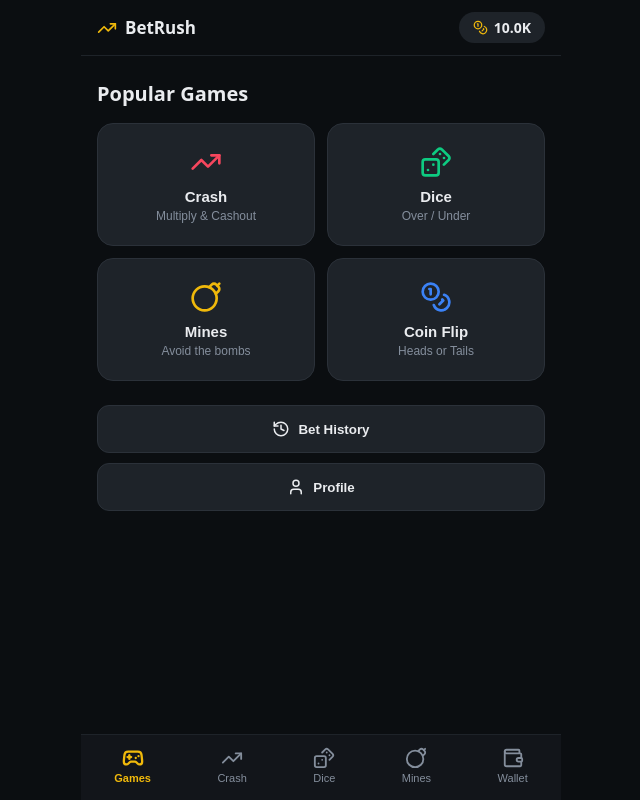
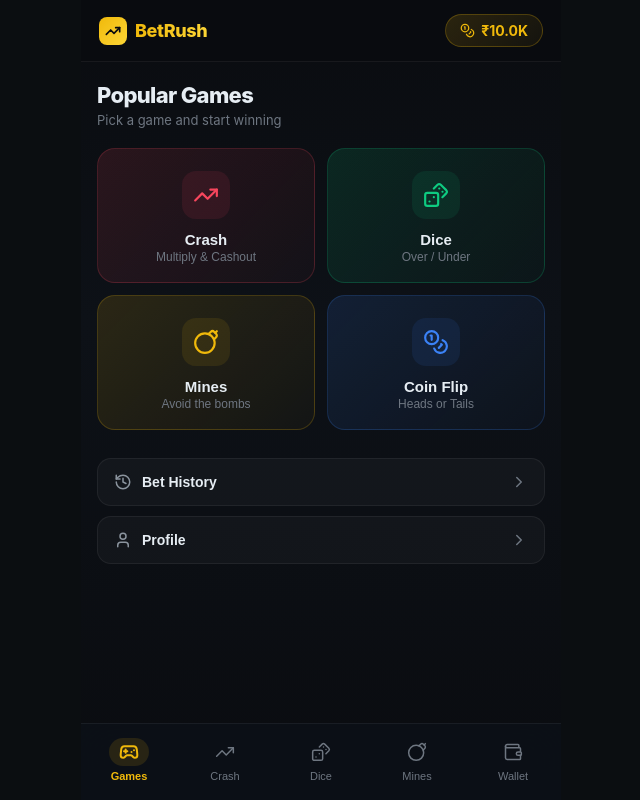
Before and after one commit to ima665931-spec/grok-workspace-app, a React (Vite) app: page / in a window 1280 px wide. Shown: the whole page, without its empty margins (319-959 px from the left). Built offline with nearby package versions, Linux system fonts and the light colour scheme.

Commit message:
Premium professional UI redesign

```diff
--- a/src/components/game/GameApp.tsx
+++ b/src/components/game/GameApp.tsx
@@ -36,50 +36,65 @@ export function GameApp() {
     <div
       style={{
         minHeight: "100vh",
-        background: "#0b0e11",
-        color: "#eaecef",
+        background: "linear-gradient(180deg, #0a0c10 0%, #0d1117 40%, #0a0c10 100%)",
+        color: "#e6edf3",
         display: "flex",
         flexDirection: "column",
         maxWidth: 480,
         margin: "0 auto",
-        fontFamily: "system-ui, -apple-system, sans-serif",
+        fontFamily: "-apple-system, BlinkMacSystemFont, 'Segoe UI', Roboto, sans-serif",
       }}
     >
+      {/* Header */}
       <header
         style={{
           position: "sticky",
           top: 0,
           zIndex: 30,
-          background: "#0b0e11",
-          borderBottom: "1px solid #1e2329",
-          padding: "12px 16px",
+          background: "rgba(10, 12, 16, 0.85)",
+          backdropFilter: "blur(16px)",
+          WebkitBackdropFilter: "blur(16px)",
+          borderBottom: "1px solid rgba(255,255,255,0.06)",
+          padding: "14px 18px",
           display: "flex",
           alignItems: "center",
           justifyContent: "space-between",
         }}
       >
-        <div style={{ fontWeight: 700, fontSize: 17, display: "flex", alignItems: "center", gap: 8 }}>
-          <TrendingUp size={20} color="#f0b90b" />
-          BetRush
+        <div style={{ fontWeight: 800, fontSize: 18, display: "flex", alignItems: "center", gap: 8, letterSpacing: "-0.02em" }}>
+          <div style={{
+            width: 28, height: 28, borderRadius: 8,
+            background: "linear-gradient(135deg, #f0b90b, #fcd535)",
+            display: "flex", alignItems: "center", justifyContent: "center"
+          }}>
+            <TrendingUp size={16} color="#0a0c10" strokeWidth={2.5} />
+          </div>
+          <span style={{ background: "linear-gradient(90deg, #f0b90b, #fcd535)", WebkitBackgroundClip: "text", WebkitTextFillColor: "transparent" }}>
+            BetRush
+          </span>
         </div>
+
         <div
           style={{
-            background: "#1e2329",
-            padding: "6px 14px",
-            borderRadius: 20,
+            background: "linear-gradient(135deg, rgba(240,185,11,0.15), rgba(240,185,11,0.05))",
+            border: "1px solid rgba(240,185,11,0.25)",
+            padding: "7px 14px",
+            borderRadius: 24,
             fontSize: 14,
-            fontWeight: 600,
+            fontWeight: 700,
             display: "flex",
             alignItems: "center",
             gap: 6,
+            color: "#f0b90b",
           }}
         >
-          <Coins size={15} color="#f0b90b" />
-          {formatCoins(balance)}
+          <Coins size={15} />
+          ₹{formatCoins(balance)}
         </div>
       </header>
 
-      <main style={{ flex: 1, overflowY: "auto", paddingBottom: 80 }}>
+      {/* Content */}
+      <main style={{ flex: 1, overflowY: "auto", paddingBottom: 88 }}>
         {tab === "lobby" && <Lobby onNavigate={setTab} />}
         {tab === "crash" && <CrashGame />}
         {tab === "dice" && <DiceGame />}
@@ -90,6 +105,7 @@ export function GameApp() {
         {tab === "profile" && <ProfilePanel />}
       </main>
 
+      {/* Bottom Nav */}
       <nav
         style={{
           position: "fixed",
@@ -98,11 +114,13 @@ export function GameApp() {
           transform: "translateX(-50%)",
           width: "100%",
           maxWidth: 480,
-          background: "#12151a",
-          borderTop: "1px solid #1e2329",
+          background: "rgba(13, 17, 23, 0.92)",
+          backdropFilter: "blur(20px)",
+          WebkitBackdropFilter: "blur(20px)",
+          borderTop: "1px solid rgba(255,255,255,0.06)",
           display: "flex",
           justifyContent: "space-around",
-          padding: "8px 0 12px",
+          padding: "10px 0 14px",
           zIndex: 50,
         }}
       >
@@ -118,17 +136,25 @@ export function GameApp() {
                 display: "flex",
                 flexDirection: "column",
                 alignItems: "center",
-                gap: 3,
+                gap: 4,
                 background: "transparent",
                 border: "none",
-                color: active ? "#f0b90b" : "#848e9c",
+                color: active ? "#f0b90b" : "#6e7681",
                 fontSize: 11,
-                fontWeight: active ? 600 : 400,
-                padding: "4px 10px",
+                fontWeight: active ? 700 : 500,
+                padding: "4px 12px",
                 cursor: "pointer",
+                transition: "color 0.15s",
               }}
             >
-              <Icon size={22} strokeWidth={active ? 2.5 : 2} />
+              <div style={{
+                width: 40, height: 28, borderRadius: 14,
+                background: active ? "rgba(240,185,11,0.12)" : "transparent",
+                display: "flex", alignItems: "center", justifyContent: "center",
+                transition: "background 0.15s",
+              }}>
+                <Icon size={20} strokeWidth={active ? 2.4 : 1.8} />
+              </div>
               {item.label}
             </button>
           );
--- a/src/components/game/Lobby.tsx
+++ b/src/components/game/Lobby.tsx
@@ -1,20 +1,21 @@
-"use client";
-
-import { TrendingUp, Dices, Bomb, Coins, History, User } from "lucide-react";
+import { TrendingUp, Dices, Bomb, Coins, History, User, ChevronRight } from "lucide-react";
 
 type Tab = "lobby" | "crash" | "dice" | "mines" | "coinflip" | "wallet" | "history" | "profile";
 
 const GAMES = [
-  { id: "crash" as const, name: "Crash", desc: "Multiply & Cashout", icon: TrendingUp, color: "#f6465d" },
-  { id: "dice" as const, name: "Dice", desc: "Over / Under", icon: Dices, color: "#0ecb81" },
-  { id: "mines" as const, name: "Mines", desc: "Avoid the bombs", icon: Bomb, color: "#f0b90b" },
-  { id: "coinflip" as const, name: "Coin Flip", desc: "Heads or Tails", icon: Coins, color: "#3b82f6" },
+  { id: "crash" as const, name: "Crash", desc: "Multiply & Cashout", icon: TrendingUp, gradient: "linear-gradient(135deg, #f6465d22, #f6465d08)", iconColor: "#f6465d", border: "rgba(246,70,93,0.2)" },
+  { id: "dice" as const, name: "Dice", desc: "Over / Under", icon: Dices, gradient: "linear-gradient(135deg, #0ecb8122, #0ecb8108)", iconColor: "#0ecb81", border: "rgba(14,203,129,0.2)" },
+  { id: "mines" as const, name: "Mines", desc: "Avoid the bombs", icon: Bomb, gradient: "linear-gradient(135deg, #f0b90b22, #f0b90b08)", iconColor: "#f0b90b", border: "rgba(240,185,11,0.2)" },
+  { id: "coinflip" as const, name: "Coin Flip", desc: "Heads or Tails", icon: Coins, gradient: "linear-gradient(135deg, #3b82f622, #3b82f608)", iconColor: "#3b82f6", border: "rgba(59,130,246,0.2)" },
 ];
 
 export function Lobby({ onNavigate }: { onNavigate: (tab: Tab) => void }) {
   return (
-    <div style={{ padding: 16 }}>
-      <h2 style={{ fontSize: 20, fontWeight: 700, margin: "8px 0 16px" }}>Popular Games</h2>
+    <div style={{ padding: "20px 16px" }}>
+      <div style={{ marginBottom: 20 }}>
+        <h2 style={{ fontSize: 22, fontWeight: 800, margin: 0, letterSpacing: "-0.03em" }}>Popular Games</h2>
+        <p style={{ color: "#6e7681", fontSize: 13, margin: "4px 0 0" }}>Pick a game and start winning</p>
+      </div>
 
       <div style={{ display: "grid", gridTemplateColumns: "1fr 1fr", gap: 12 }}>
         {GAMES.map((g) => {
@@ -23,50 +24,55 @@ export function Lobby({ onNavigate }: { onNavigate: (tab: Tab) => void }) {
             <button
               key={g.id}
               type="button"
-              onClick={() => {
-                console.log("Lobby navigate to", g.id);
-                onNavigate(g.id);
-              }}
+              onClick={() => onNavigate(g.id)}
               style={{
-                background: "#1e2329",
-                border: "1px solid #2b3139",
-                borderRadius: 16,
-                padding: "22px 12px",
+                background: g.gradient,
+                border: `1px solid ${g.border}`,
+                borderRadius: 18,
+                padding: "22px 14px 18px",
                 textAlign: "center",
                 cursor: "pointer",
-                color: "#eaecef",
+                color: "#e6edf3",
+                transition: "transform 0.12s, border-color 0.12s",
               }}
             >
-              <div style={{ marginBottom: 10, display: "flex", justifyContent: "center" }}>
-                <Icon size={32} color={g.color} />
+              <div style={{
+                width: 48, height: 48, borderRadius: 14, margin: "0 auto 12px",
+                background: `${g.iconColor}18`,
+                display: "flex", alignItems: "center", justifyContent: "center",
+              }}>
+                <Icon size={26} color={g.iconColor} strokeWidth={2} />
               </div>
-              <div style={{ fontWeight: 700, fontSize: 15 }}>{g.name}</div>
-              <div style={{ fontSize: 12, color: "#848e9c", marginTop: 4 }}>{g.desc}</div>
+              <div style={{ fontWeight: 700, fontSize: 15, marginBottom: 2 }}>{g.name}</div>
+              <div style={{ fontSize: 12, color: "#6e7681" }}>{g.desc}</div>
             </button>
           );
         })}
       </div>
 
-      <div style={{ marginTop: 24, display: "flex", flexDirection: "column", gap: 10 }}>
+      <div style={{ marginTop: 28, display: "flex", flexDirection: "column", gap: 10 }}>
         <button
           type="button"
           onClick={() => onNavigate("history")}
           style={{
             width: "100%",
-            background: "#1e2329",
-            border: "1px solid #2b3139",
-            borderRadius: 12,
-            padding: "14px",
-            color: "#eaecef",
+            background: "rgba(255,255,255,0.03)",
+            border: "1px solid rgba(255,255,255,0.06)",
+            borderRadius: 14,
+            padding: "14px 16px",
+            color: "#e6edf3",
             fontWeight: 600,
+            fontSize: 14,
             cursor: "pointer",
             display: "flex",
             alignItems: "center",
-            justifyContent: "center",
-            gap: 8,
+            justifyContent: "space-between",
           }}
         >
-          <History size={18} /> Bet History
+          <span style={{ display: "flex", alignItems: "center", gap: 10 }}>
+            <History size={18} color="#8b949e" /> Bet History
+          </span>
+          <ChevronRight size={18} color="#6e7681" />
         </button>
 
         <button
@@ -74,20 +80,23 @@ export function Lobby({ onNavigate }: { onNavigate: (tab: Tab) => void }) {
           onClick={() => onNavigate("profile")}
           style={{
             width: "100%",
-            background: "#1e2329",
-            border: "1px solid #2b3139",
-            borderRadius: 12,
-            padding: "14px",
-            color: "#eaecef",
+            background: "rgba(255,255,255,0.03)",
+            border: "1px solid rgba(255,255,255,0.06)",
+            borderRadius: 14,
+            padding: "14px 16px",
+            color: "#e6edf3",
             fontWeight: 600,
+            fontSize: 14,
             cursor: "pointer",
             display: "flex",
             alignItems: "center",
-            justifyContent: "center",
-            gap: 8,
+            justifyContent: "space-between",
           }}
         >
-          <User size={18} /> Profile
+          <span style={{ display: "flex", alignItems: "center", gap: 10 }}>
+            <User size={18} color="#8b949e" /> Profile
+          </span>
+          <ChevronRight size={18} color="#6e7681" />
         </button>
       </div>
     </div>
```
Also changed, not shown: src/components/game/CrashGame.tsx (+64 -43 lines).
